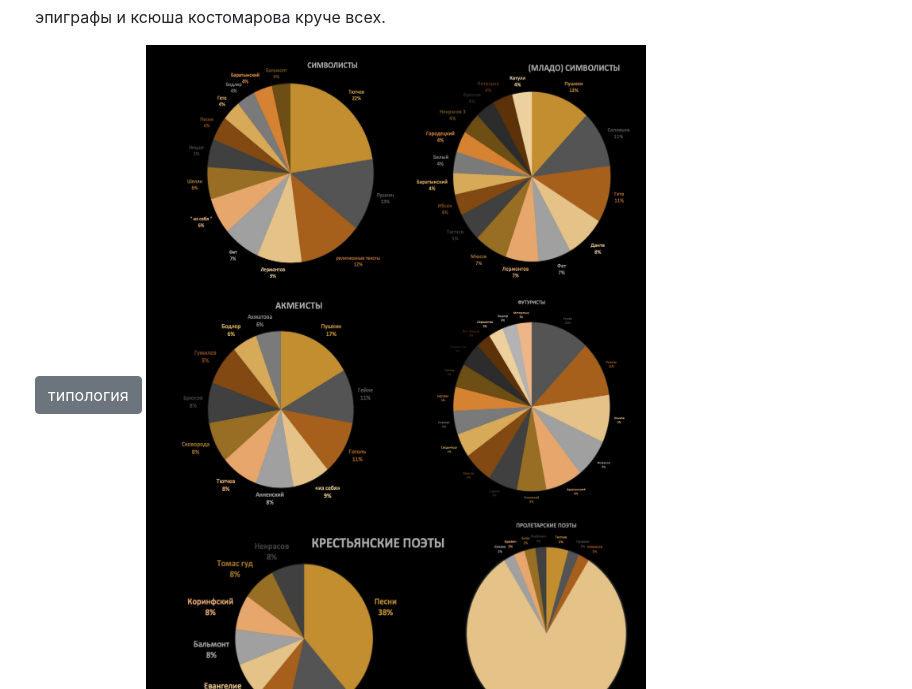
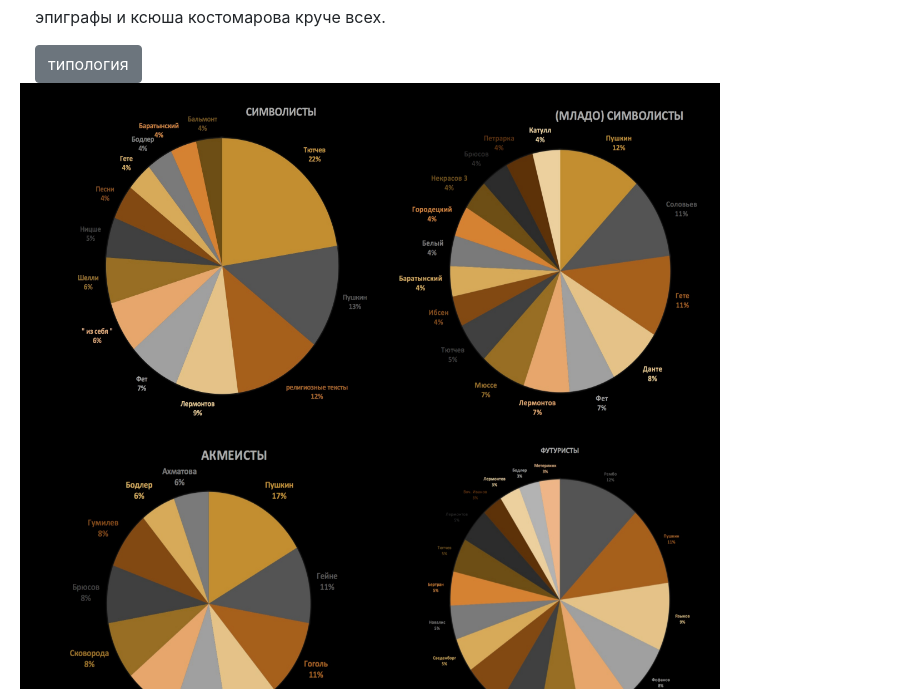
Before and after one commit to Kostoma/kostoma.github.io, a website: page index.html in a window 1280 px wide. Shown: the part 111-800 px from the top of the page, without its empty margins (0-912 px from the left). Drawn offline with Linux system fonts and the light colour scheme.

Commit message:
Update index.html

```diff
--- a/index.html
+++ b/index.html
@@ -67,9 +67,8 @@
                 <p>эпиграфы и ксюша костомарова круче всех.</p>
                 <a href="#menu-toggle" class="btn btn-secondary" id="menu-toggle">типология</a>
 
-                <img src="o.jpg" width="500" height="700">
-
             </div>
+                            <img src="o.jpg" width="700" height="1000">
         </div>
         <!-- /#page-content-wrapper -->
 
```
